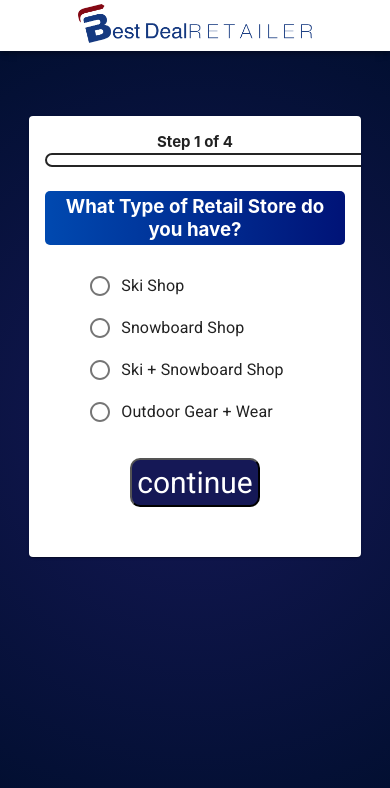
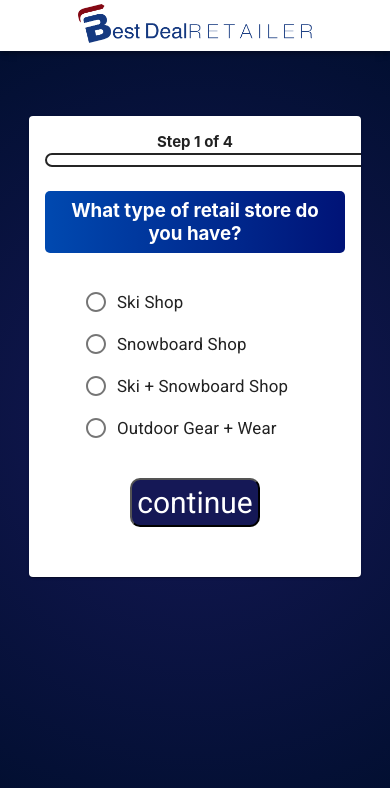
Before and after one commit to davidnielsen215/profit-calculator4, a React (Create React App) app: page / in a window 390 px wide. Both pictures are taken after a click on the button "B E G I N". Shown: the top 788 px of the page. Built offline with nearby package versions, Linux system fonts and the light colour scheme; grey boxes are pictures that could not be loaded.

Commit message:
updated text for mobile view

```diff
--- a/src/LandingPage.css
+++ b/src/LandingPage.css
@@ -102,12 +102,11 @@
 .card{
     margin-bottom: 3vh;
     max-width: 60%;
-    min-width: 45%;
+    min-width: 55%;
     max-height: 90%;
     display: inline-block;
     box-shadow: 6px 6px;
 }
-
 
 .step{
     font-size: 15px;
@@ -391,11 +390,13 @@ and (max-device-width : 500px){
         display: grid;
     }
     .title{
-        font-size: 4vh;
-        padding: 2vh;
-        padding-top: 25%;
+        font-size: 5vh;
+        padding: 1vh;
+        padding-top: 20%;
         font-family: 'Roboto', sans-serif;
+
     }
+
     .question{
         font-size: 3vh;
         padding: 3vh;
@@ -409,7 +410,7 @@ and (max-device-width : 500px){
     }
 
     .statement2{
-        font-size: 3vh;
+        font-size: 4vh;
         padding: 40px;
         font-family: 'Roboto', sans-serif;
     }
@@ -501,4 +502,5 @@ and (max-device-width : 500px){
     .email{
         width: 65%
     }
+
 }
--- a/src/components/AnnualSales.js
+++ b/src/components/AnnualSales.js
@@ -98,8 +98,9 @@ export class AnnualSales extends Component {
                 <br/>
                 <br/>
                 <Spring
-                    from={{  marginTop: '1500px'}}
-                    to={{  marginTop: '0px'}}>
+                    from={{  opacity: 0}}
+                    to={{  opacity: 1}}
+                    >
                     { props => (
                     <div style={props}>
                         <Card className='card'>
@@ -110,20 +111,20 @@ export class AnnualSales extends Component {
                                     <br/>
                                     <br/>
                                 <div style={{background: 'linear-gradient(90deg, rgba(0,73,176,1) 0%, rgba(0,19,119,1) 100%)', borderRadius: '5px', height: '10%'}}>
-                                    <h3 style={{ color: 'white', padding: '4px'}}>Select Range for store's annual sales</h3>
+                                    <h3 style={{ color: 'white', padding: '8px'}}>Select range for store's annual sales</h3>
                                 </div>
                                     <br/>
 
                                 <FormControl >
                                     <RadioGroup onChange={handleChange('annualSales')} defaultValue={values.annualSales}>
-                                        <FormControlLabel value="625000" onClick={this.progressStep}  control={<Radio color="primary"/>} label="$500K - $750K" />
-                                        <FormControlLabel value="875000" onClick={this.progressStep}  control={<Radio color="primary"/>} label="$750K - $1M" />
-                                        <FormControlLabel value="1250000" onClick={this.progressStep}  control={<Radio color="primary"/>} label="$1M - $1.5M" />
-                                        <FormControlLabel value="1750000" onClick={this.progressStep}  control={<Radio color="primary"/>} label="$1.5M - $2M" />
-                                        <FormControlLabel value="2500000" onClick={this.progressStep}  control={<Radio color="primary"/>} label="$2M - $3M" />
-                                        <FormControlLabel value="4000000" onClick={this.progressStep}  control={<Radio color="primary"/>} label="$3M - $5M" />
-                                        <FormControlLabel value="7500000" onClick={this.progressStep}  control={<Radio color="primary"/>} label="$5M - $10M" />
-                                        <FormControlLabel  onClick={this.setText} disabled={isDisabled} control={<Radio color="primary"/>} label="Other" />
+                                        <FormControlLabel value="625000" onClick={this.progressStep}  control={<Radio color="primary"/>} label={<p style={styles.form}>$500K - $750K</p>}/>
+                                        <FormControlLabel value="875000" onClick={this.progressStep}  control={<Radio color="primary"/>} label={<p style={styles.form}>$750K - $1M</p>}/>
+                                        <FormControlLabel value="1250000" onClick={this.progressStep}  control={<Radio color="primary"/>} label={<p style={styles.form}>$1M - $1.5M</p>}/>
+                                        <FormControlLabel value="1750000" onClick={this.progressStep}  control={<Radio color="primary"/>} label={<p style={styles.form}>$1.5M - $2M</p>}/>
+                                        <FormControlLabel value="2500000" onClick={this.progressStep}  control={<Radio color="primary"/>} label={<p style={styles.form}>$2M - $3M</p>}/>
+                                        <FormControlLabel value="4000000" onClick={this.progressStep}  control={<Radio color="primary"/>} label={<p style={styles.form}>$3M - $5M</p>}/>
+                                        <FormControlLabel value="7500000" onClick={this.progressStep}  control={<Radio color="primary"/>} label={<p style={styles.form}>$5M - $10M</p>}/>
+                                        <FormControlLabel  onClick={this.setText} disabled={isDisabled} control={<Radio color="primary"/>} label={<p style={styles.form}>Other</p>}/>
                                     </RadioGroup>
                                 </FormControl>
                                     <br/>
@@ -177,5 +178,11 @@ const ProgressBar = (props) => {
     return <div className="filler" style={{ width: `${props.percentage}%` }} />
   }
 
+  const styles= {
+    form: {
+        fontSize: '2vh'
+    }
+}
+
 
 export default AnnualSales
--- a/src/components/LastYear.js
+++ b/src/components/LastYear.js
@@ -83,8 +83,9 @@ export default class LastYear extends Component {
                     <br/>
                     <br/>
                 <Spring
-                    from={{  marginTop: '1500px'}}
-                    to={{  marginTop: '0px'}}>
+                    from={{  opacity: 0}}
+                    to={{  opacity: 1}}>
+
                     { props => (
                     <div style={props}>
                         <Card className="card">
@@ -95,16 +96,16 @@ export default class LastYear extends Component {
                                     <br/>
                                     <br/>
                                 <div style={{background: 'linear-gradient(90deg, rgba(0,73,176,1) 0%, rgba(0,19,119,1) 100%)', borderRadius: '5px', height: '10%'}}>
-                                    <h3 style={{ color: 'white', padding: '4px'}}>What (%) of your sales were last year’s product?</h3>
+                                    <h3 style={{ color: 'white', padding: '8px'}}>What (%) of your sales were last year’s product?</h3>
                                 </div>
                                     <br/>
                                 <FormControl component="fieldset" >
                                     <RadioGroup onChange={handleChange('lastYear')} defaultValue={values.lastYear}>
-                                        <FormControlLabel onClick={this.progressStep} value="15%" control={<Radio color="primary"/>} label="10% - 20%" />
-                                        <FormControlLabel onClick={this.progressStep}value="25.5%" control={<Radio color="primary"/>} label="21% - 30%" />
-                                        <FormControlLabel onClick={this.progressStep} value="35.5%" control={<Radio color="primary"/>} label="31% - 40%" />
-                                        <FormControlLabel onClick={this.progressStep} value="45.5%" control={<Radio color="primary"/>} label="41% - 50%" />
-                                        <FormControlLabel onClick={this.setText} control={<Radio color="primary"/>} label="Other" />
+                                        <FormControlLabel onClick={this.progressStep} value="15%" control={<Radio color="primary"/>} label={<p style={styles.form}>10% - 20%</p>}/>
+                                        <FormControlLabel onClick={this.progressStep}value="25.5%" control={<Radio color="primary"/>} label={<p style={styles.form}>21% - 30%</p>}/>
+                                        <FormControlLabel onClick={this.progressStep} value="35.5%" control={<Radio color="primary"/>} label={<p style={styles.form}>31% - 40%%</p>}/>
+                                        <FormControlLabel onClick={this.progressStep} value="45.5%" control={<Radio color="primary"/>} label={<p style={styles.form}>41% - 50%</p>}/>
+                                        <FormControlLabel onClick={this.setText} control={<Radio color="primary"/>} label={<p style={styles.form}>Other</p>}/>
                                     </RadioGroup>
                                 </FormControl>
                                     <br/>
@@ -156,3 +157,9 @@ const ProgressBar = (props) => {
   const Filler = (props) => {
     return <div className="filler" style={{ width: `${props.percentage}%` }} />
   }
+
+  const styles= {
+    form: {
+        fontSize: '2vh'
+    }
+}
--- a/src/components/NetProfit.js
+++ b/src/components/NetProfit.js
@@ -83,8 +83,9 @@ export default class NetProfit extends Component {
                 <br/>
                 <br/>
                 <Spring
-                    from={{  marginTop: '1500px'}}
-                    to={{  marginTop: '0px'}}>
+                    from={{  opacity: 0}}
+                    to={{  opacity: 1}}
+                    >
                     { props => (
                     <div style={props}>
                         <Card className='card'>
@@ -95,17 +96,17 @@ export default class NetProfit extends Component {
                                     <br/>
                                     <br/>
                                 <div style={{background: 'linear-gradient(90deg, rgba(0,73,176,1) 0%, rgba(0,19,119,1) 100%)', borderRadius: '5px', height: '10%'}}>
-                                    <h3 style={{ color: 'white', padding: '4px'}}>What was your net profit (%) from previous year?</h3>
+                                    <h3 style={{ color: 'white', padding: '8px'}}>What was your net profit (%) from previous year?</h3>
                                 </div>
                                     <br/>
                                 <FormControl component="fieldset" >
                                     <RadioGroup onChange={handleChange('netProfit')} defaultValue={values.netProfit}>
-                                        <FormControlLabel onClick={this.progressStep} value="1.95%" control={<Radio color="primary"/>} label="0.0% - 3.9%" />
-                                        <FormControlLabel onClick={this.progressStep} value="5.45%" control={<Radio color="primary"/>} label="4.0% - 6.9%" />
-                                        <FormControlLabel onClick={this.progressStep} value="8.45%" control={<Radio color="primary"/>} label="7.0% - 9.9%" />
-                                        <FormControlLabel onClick={this.progressStep} value="11.45%" control={<Radio color="primary"/>} label="10.0% - 12.9%" />
-                                        <FormControlLabel onClick={this.progressStep} value="14.45%" control={<Radio color="primary"/>} label="13.0% - 15.9%" />
-                                        <FormControlLabel onClick={this.setText} control={<Radio color="primary"/>} label="Other" />
+                                        <FormControlLabel onClick={this.progressStep} value="1.95%" control={<Radio color="primary"/>} label={<p style={styles.form}>0.0% - 3.9%</p>}/>
+                                        <FormControlLabel onClick={this.progressStep} value="5.45%" control={<Radio color="primary"/>} label={<p style={styles.form}>4.0% - 6.9%</p>}/>
+                                        <FormControlLabel onClick={this.progressStep} value="8.45%" control={<Radio color="primary"/>} label={<p style={styles.form}>7.0% - 9.9%</p>}/>
+                                        <FormControlLabel onClick={this.progressStep} value="11.45%" control={<Radio color="primary"/>} label={<p style={styles.form}>10.0% - 12.9%</p>}/>
+                                        <FormControlLabel onClick={this.progressStep} value="14.45%" control={<Radio color="primary"/>} label={<p style={styles.form}>13.0% - 15.9%</p>}/>
+                                        <FormControlLabel onClick={this.setText} control={<Radio color="primary"/>} label={<p style={styles.form}>Other</p>}/>
                                     </RadioGroup>
                                 </FormControl>
                                     <br/>
@@ -158,3 +159,9 @@ const ProgressBar = (props) => {
   const Filler = (props) => {
     return <div className="filler" style={{ width: `${props.percentage}%` }} />
   }
+
+  const styles= {
+    form: {
+        fontSize: '2vh'
+    }
+}
--- a/src/components/StoreType.js
+++ b/src/components/StoreType.js
@@ -1,7 +1,7 @@
 import React, { Component } from 'react'
 import {    MuiThemeProvider, RadioGroup, CardContent,
             AppBar, Radio, FormControlLabel, FormControl,
-            Card } from '@material-ui/core'
+            Card, Typography } from '@material-ui/core'
 import EntireLogo from '../images/EntireLogo.png'
 import '../LandingPage.css'
 import { Spring } from 'react-spring/renderprops'
@@ -53,8 +53,8 @@ export default class StoreType extends Component {
                         <br/>
                         <br/>
                         <Spring
-                            from={{  marginTop: '1500px'}}
-                            to={{  marginTop: '0px'}}>
+                            from={{  opacity: 0}}
+                            to={{  opacity: 1}}>
                             { props => (
                         <div style={props}>
                             <Card className='card'>
@@ -65,15 +65,15 @@ export default class StoreType extends Component {
                                         <br/>
                                         <br/>
                                     <div style={{background: 'linear-gradient(90deg, rgba(0,73,176,1) 0%, rgba(0,19,119,1) 100%)', borderRadius: '5px', height: '10%'}}>
-                                        <h3 style={{ color: 'white', padding: '4px'}}>What Type of Retail Store do you have?</h3>
+                                        <h3 style={{ color: 'white', padding: '8px'}}>What type of retail store do you have?</h3>
                                         </div>
                                         <br/>
-                                    <FormControl component="fieldset" >
-                                        <RadioGroup style={{fontSize: '50px'}} onChange={handleChange('storeType')} defaultValue={values.storeType}>
-                                            <FormControlLabel onClick={this.progressStep}   value="Ski Shop" control={<Radio color="primary"/>} label="Ski Shop" />
-                                            <FormControlLabel onClick={this.progressStep}   value="Snowboard Shop" control={<Radio color="primary"/>} label="Snowboard Shop" />
-                                            <FormControlLabel onClick={this.progressStep}   value="Ski + Snowboard Shop" control={<Radio color="primary"/>} label="Ski + Snowboard Shop" />
-                                            <FormControlLabel onClick={this.progressStep}   value="Outdoor Gear + Wear" control={<Radio color="primary"/>} label="Outdoor Gear + Wear" />
+                                    <FormControl margin="dense">
+                                        <RadioGroup onChange={handleChange('storeType')} defaultValue={values.storeType}>
+                                            <FormControlLabel  onClick={this.progressStep} value="Ski Shop" control={<Radio color="primary" />} label={<p style={styles.form}>Ski Shop</p>}/>
+                                            <FormControlLabel onClick={this.progressStep} value="Snowboard Shop" control={<Radio color="primary"/>} label={<p style={styles.form}>Snowboard Shop</p>} />
+                                            <FormControlLabel onClick={this.progressStep} value="Ski + Snowboard Shop" control={<Radio color="primary"/>} label={<p style={styles.form}>Ski + Snowboard Shop</p>}/>
+                                            <FormControlLabel onClick={this.progressStep} value="Outdoor Gear + Wear" control={<Radio color="primary"/>} label={<p style={styles.form}>Outdoor Gear + Wear</p>}/>
                                         </RadioGroup>
                                     </FormControl>
                                     <br/>
@@ -101,6 +101,11 @@ export default class StoreType extends Component {
         )
     }
 }
+const styles= {
+    form: {
+        fontSize: '2vh'
+    }
+}
 
 const ProgressBar = (props) => {
     return (
```
Also changed, not shown: src/components/Calculation.js (+6 -4 lines).
